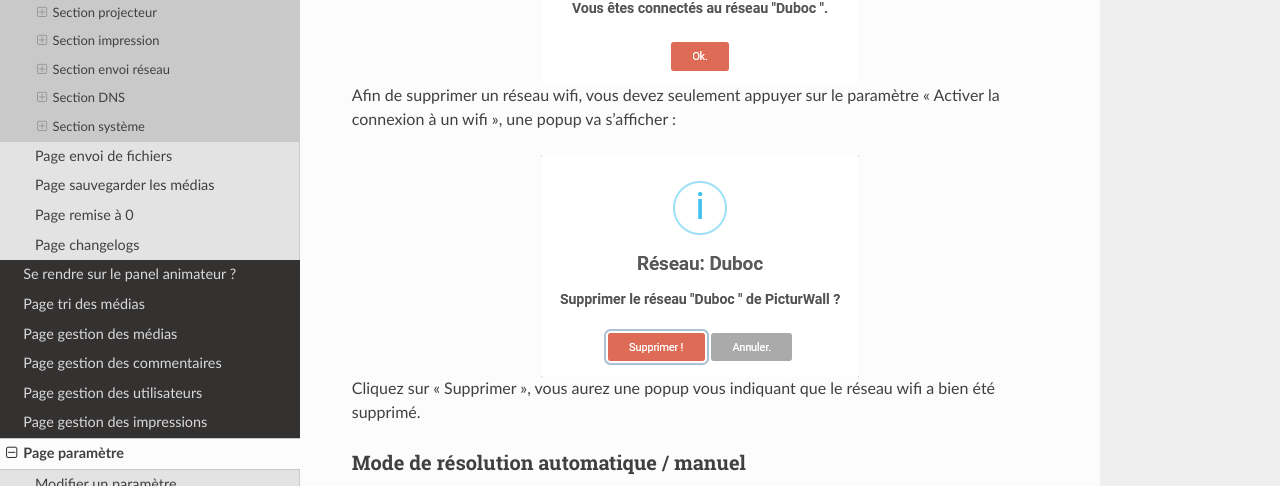
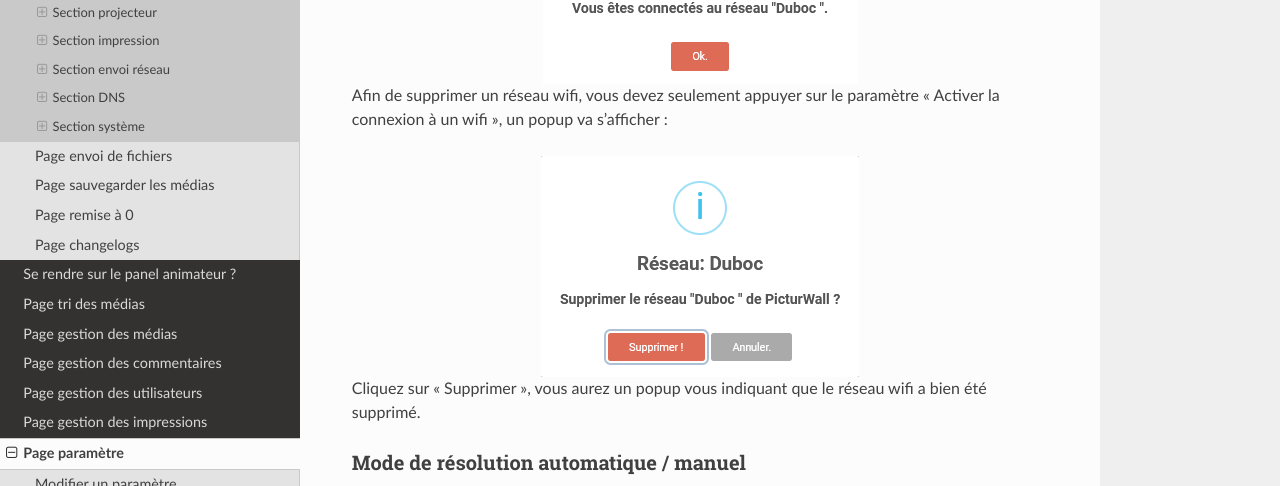
Before and after one commit to gatienduboc/PicturWall-docs, a Sphinx documentation site: the page built from docs/panel_animateur/animateur_parametres.rst, in a window 1280 px wide and 900 px high, scrolled down 37995 px. Shown: the part 172-658 px from the top of the window. Built offline with Sphinx 7.4.7 and the Read the Docs theme 2.0.0, drawn with Linux system fonts in a browser that asks for light colours; some of the changed text lies outside the part shown.

Commit message:
Maj 1.30: Correcitons faute maj

```diff
--- a/docs/panel_animateur/animateur_parametres.rst
+++ b/docs/panel_animateur/animateur_parametres.rst
@@ -1640,13 +1640,13 @@
 
 
 
-Afin de supprimer un réseau wifi, vous devez seulement appuyer sur le paramètre "Activer la connexion à un wifi", une popup va s'afficher :
+Afin de supprimer un réseau wifi, vous devez seulement appuyer sur le paramètre "Activer la connexion à un wifi", un popup va s'afficher :
 
 .. figure:: _images/parametres/systeme/parametres_systeme_wifi_supprimer.PNG
    :alt: Panel animateur de PicturWall, page paramètres, section système, connexion à un réseau wifi, supression d'un réseau wifi.
    :align: center
 
-Cliquez sur "Supprimer", vous aurez une popup vous indiquant que le réseau wifi a bien été supprimé.
+Cliquez sur "Supprimer", vous aurez un popup vous indiquant que le réseau wifi a bien été supprimé.
 
 .. _animateur_parametres_systeme_resolution:
 
@@ -1723,7 +1723,7 @@
 .. important:: Lorsque vous mettez à jour PicturWall, tous les médias, logos, paramètres seront définitivement effacés !
 
 
-Le diaporama va se couper, et le logiciel de mise à jour va s'afficher sur votre écran de projection.
+Le diaporama va se couper et le logiciel de mise à jour va s'afficher sur votre écran de projection.
 Le texte affiché à l'écran sera retranscrit sur le panel animateur. Si une mise à jour est trouvée, le panel animateur l'affichera de la sorte :
 
 .. figure:: _images/parametres/systeme/parametres_systeme_maj_new.PNG
```
Also changed, not shown: docs/panel_animateur/_images/parametres/systeme/parametres_systeme_maj_new.PNG, docs/panel_animateur/_images/parametres/systeme/parametres_systeme_maj_systeme_new.PNG, docs/panel_animateur/_images/parametres/systeme/parametres_systeme_wifi_network.PNG, 8 other files.
